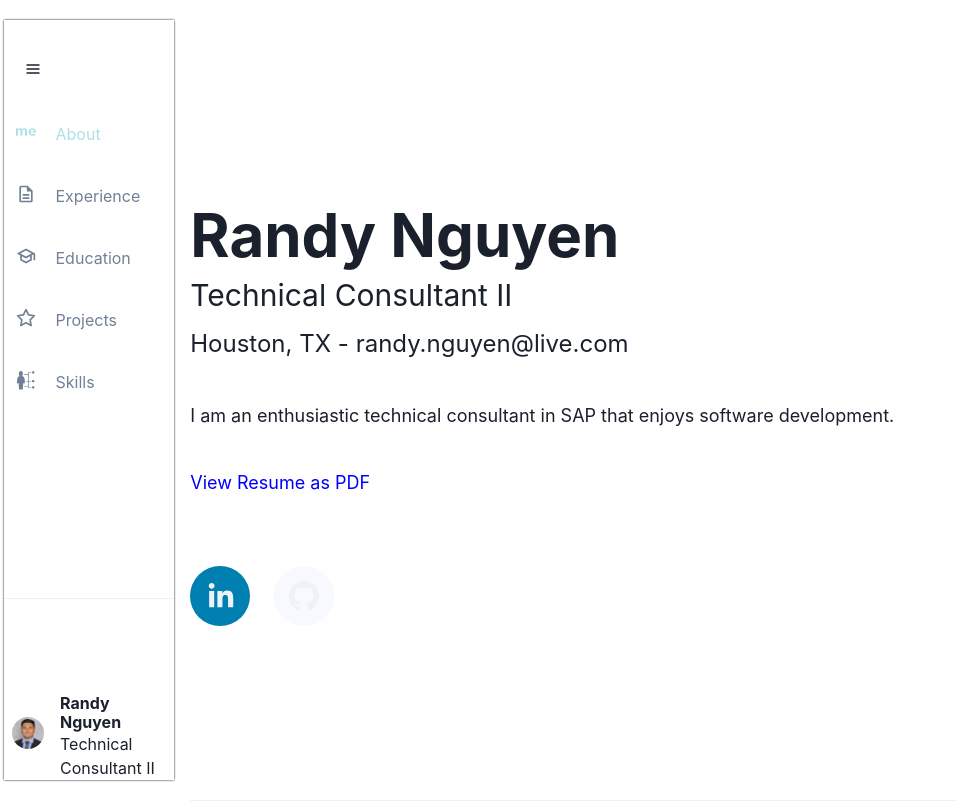
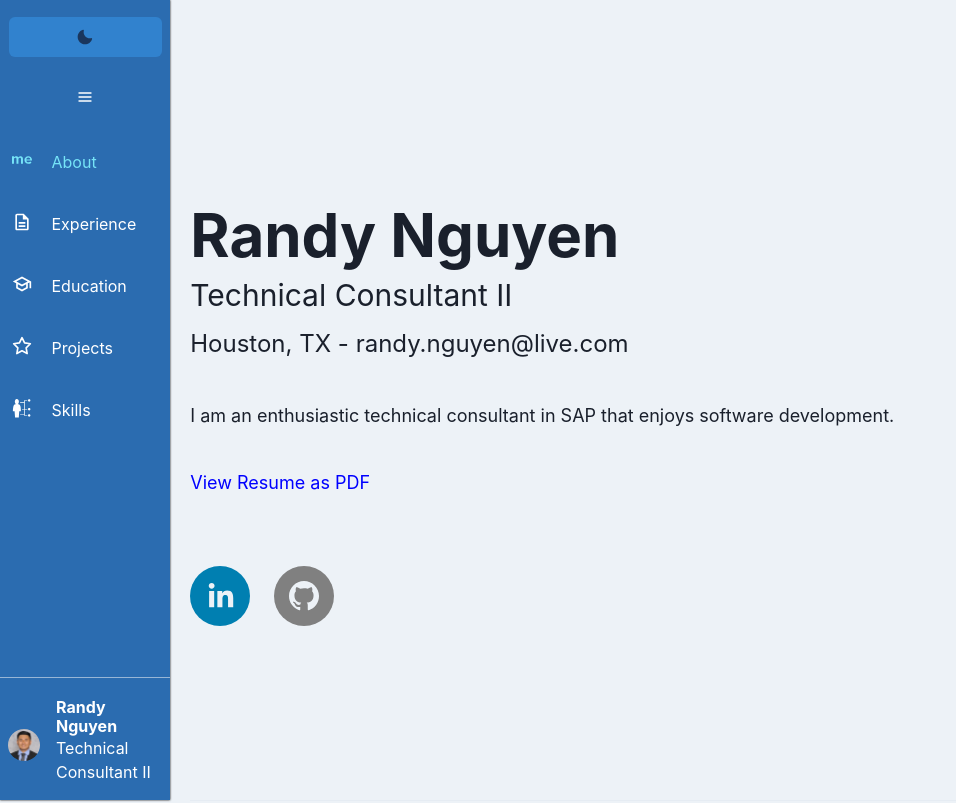
Before and after one commit to nguyen566/nguyen566.github.io, a Next.js app: page / in a window 1280 px wide. Shown: the top 803 px of the page, without its empty margins (0-956 px from the left). Built offline with nearby package versions, Linux system fonts and the light colour scheme.

Commit message:
Added theme changer

```diff
--- a/package.json
+++ b/package.json
@@ -9,6 +9,7 @@
     "lint": "next lint"
   },
   "dependencies": {
+    "@chakra-ui/icons": "^2.0.11",
     "@chakra-ui/react": "^2.3.5",
     "@emotion/react": "^11.10.4",
     "@emotion/styled": "^11.10.4",
--- a/src/components/About.tsx
+++ b/src/components/About.tsx
@@ -1,4 +1,4 @@
-import { Flex, Heading, IconButton, Text } from "@chakra-ui/react";
+import { color, Flex, Heading, IconButton, Text, useColorMode, useColorModeValue } from "@chakra-ui/react";
 import React from "react";
 import { about } from "../utils/about";
 import { SocialIcon } from "react-social-icons";
@@ -47,7 +47,7 @@ const About = () => {
 							<SocialIcon
 								url="https://github.com/in/jaketrent"
 								style={{ height: 60, width: 60 }}
-                                bgColor='ghostwhite'
+                                bgColor='gray'
 							/>
 						}
 						borderRadius={"50%"}
--- a/src/components/Navitem.tsx
+++ b/src/components/Navitem.tsx
@@ -4,6 +4,7 @@ import {
 	Menu,
 	MenuButton,
 	Text,
+	useColorModeValue,
 	// Link
 } from "@chakra-ui/react";
 import React from "react";
@@ -25,6 +26,9 @@ const NavItem: React.FC<NavItemProps> = ({
 	active,
 	location,
 }) => {
+	const navTextColor = useColorModeValue('white', 'gray.100');
+	const navActiveColor = useColorModeValue('cyan.300', 'orange.400')
+
 	return (
 		<Flex
 			mt={30}
@@ -47,12 +51,12 @@ const NavItem: React.FC<NavItemProps> = ({
 							<Icon
 								as={icon}
 								fontSize="xl"
-								color={active ? "#afdfe3" : "gray.500"}
+								color={active ? navActiveColor : navTextColor}
 							/>
 							<Text
 								ml={5}
 								display={navSize == "small" ? "none" : "flex"}
-								color={active ? "#afdfe3" : "gray.500"}
+								color={active ? navActiveColor : navTextColor}
 							>
 								{title}
 							</Text>
--- a/src/components/Sidebar.tsx
+++ b/src/components/Sidebar.tsx
@@ -1,11 +1,12 @@
 import {
 	Avatar,
-	Button,
 	Divider,
 	Flex,
 	Heading,
 	IconButton,
 	Text,
+	useColorMode,
+	useColorModeValue,
 } from "@chakra-ui/react";
 import { useEffect, useState } from "react";
 import { FiMenu, FiStar } from "react-icons/fi";
@@ -14,10 +15,16 @@ import { SiAboutdotme } from "react-icons/si";
 import { GiSkills } from "react-icons/gi";
 import NavItem from "./Navitem";
 import Link from "next/link";
+import { SunIcon, MoonIcon } from "@chakra-ui/icons";
 
 const SideBar = () => {
 	const [navSize, setNavSize] = useState("large");
 	const [scrollY, setScrollY] = useState(0);
+	const { colorMode, toggleColorMode } = useColorMode();
+
+	const navBgColor = useColorModeValue("blue.600", "gray.700");
+	const navTextColor = useColorModeValue("white", "gray.100");
+	const themeBgColor = useColorModeValue("blue.500", "gray.600");
 
 	useEffect(() => {
 		const handleScroll = () => {
@@ -39,16 +46,15 @@ const SideBar = () => {
 
 	return (
 		<Flex
-			left="1"
+			left="0"
 			position="sticky"
 			top={0}
-			h="95vh"
-			mt={5}
+			h="100vh"
 			boxShadow={"0px 0px 2px black"}
-			// borderRadius={navSize == "small" ? "15px" : "30px"}
 			w={navSize == "small" ? "75px" : "200px"}
 			flexDir="column"
 			justifyContent="space-between"
+			bgColor={navBgColor}
 		>
 			<Flex
 				p={"5%"}
@@ -57,11 +63,27 @@ const SideBar = () => {
 				as="nav"
 			>
 				<IconButton
+					aria-label="Toggle Theme"
+					icon={
+						colorMode == "light" ? (
+							<MoonIcon color={"blue.900"} />
+						) : (
+							<SunIcon color={"orange.400"} />
+						)
+					}
+					onClick={toggleColorMode}
+					mt={2}
+					w={navSize == "small" ? "50%" : "100%"}
+					bgColor={themeBgColor}
+				/>
+				<IconButton
 					aria-label="Icon Button"
 					background={"none"}
 					mt={5}
 					_hover={{ background: "none" }}
 					icon={<FiMenu />}
+					color={navTextColor}
+					w={navSize == "small" ? "50%" : "100%"}
 					onClick={() => {
 						if (navSize == "small") {
 							setNavSize("large");
@@ -88,14 +110,16 @@ const SideBar = () => {
 					navSize={navSize}
 					icon={MdOutlineSchool}
 					title="Education"
-					active={scrollY >= 2046.4000244140625 && scrollY < 2380 ? true : false}
+					active={
+						scrollY >= 2046.4000244140625 && scrollY < 2480 ? true : false
+					}
 					location="education"
 				/>
 				<NavItem
 					navSize={navSize}
 					icon={FiStar}
 					title="Projects"
-					active={scrollY >= 2380 && scrollY < 2880 ? true : false}
+					active={scrollY >= 2480 && scrollY < 2880 ? true : false}
 					location="projects"
 				/>
 				<NavItem
@@ -107,29 +131,23 @@ const SideBar = () => {
 				/>
 			</Flex>
 
-			<Flex
-				p={"5%"}
-				flexDir="column"
-				w="100%"
-				alignItems={navSize == "small" ? "center" : "flex-start"}
-				mb={4}
-			></Flex>
-
-			<Divider display={navSize == "small" ? "none" : "200px"} />
-
-			<Flex mt={4} align="center">
+			<Flex flexDir={"column"}>
+				<Divider display={navSize == "small" ? "none" : "200px"} mb={5} />
+				<Flex align="center">
 					<Link href={"/"}>
 						<Avatar size="sm" src="personal_photo.png" ml={2} mb={2} />
 					</Link>
 					<Flex
 						direction={"column"}
 						ml={4}
+						mb={4}
 						display={navSize == "small" ? "none" : "flex"}
 					>
-					<Heading as="h3" size={"sm"}>
+						<Heading as="h3" size={"sm"} color={navTextColor}>
 							Randy Nguyen
 						</Heading>
-					<Text>Technical Consultant II</Text>
+						<Text color={navTextColor}>Technical Consultant II</Text>
+					</Flex>
 				</Flex>
 			</Flex>
 		</Flex>
--- a/src/pages/_app.tsx
+++ b/src/pages/_app.tsx
@@ -1,10 +1,26 @@
 import type { AppProps } from "next/app";
-import { ChakraProvider } from "@chakra-ui/react";
-import '../styles/global.css'
+import { ChakraProvider, ColorModeScript, extendTheme, ThemeConfig } from "@chakra-ui/react";
+import "../styles/global.css";
+
+const colors = {
+	brand: {
+		900: "#1a365d",
+		800: "#153e75",
+		700: "#2a69ac",
+	},
+};
+
+const config: ThemeConfig = {
+	initialColorMode: 'light',
+	useSystemColorMode: false,
+}
+
+const theme = extendTheme({ colors, config });
 
 function MyApp({ Component, pageProps }: AppProps) {
 	return (
-		<ChakraProvider>
+		<ChakraProvider theme={theme}>
+			<ColorModeScript initialColorMode={theme.config.initialColorMode} />
 			<Component {...pageProps} />
 		</ChakraProvider>
 	);
--- a/src/pages/index.tsx
+++ b/src/pages/index.tsx
@@ -1,4 +1,4 @@
-import { Divider, Flex } from "@chakra-ui/react";
+import { Divider, Flex, useColorModeValue } from "@chakra-ui/react";
 import type { NextPage } from "next";
 import About from "../components/About";
 import Education from "../components/Education";
@@ -6,19 +6,12 @@ import Experience from "../components/Experience";
 import Project from "../components/Project";
 import SideBar from "../components/Sidebar";
 import Skill from "../components/Skill";
-import { about } from "../utils/about";
-
-export const getStaticProps = async () => {
-	return {
-		props: {
-			aboutData: about,
-		},
-	};
-};
 
 const Home: NextPage = ({}) => {
+	const bgColor = useColorModeValue('gray.100', 'gray.800');
+
 	return (
-		<Flex style={{scrollBehavior:'smooth'}}>
+		<Flex bgColor={bgColor}>
 			<SideBar />
 			<Flex flexDir={"column"} w={"100%"} ml={5}>
 				<div id="aboutme" className="center-screen">
```
Also changed, not shown: src/styles/global.css (line endings or trailing spaces), 1 other file (tests, documents, lock files or other folders). Lines whose indentation alone changed are shown as unchanged.
